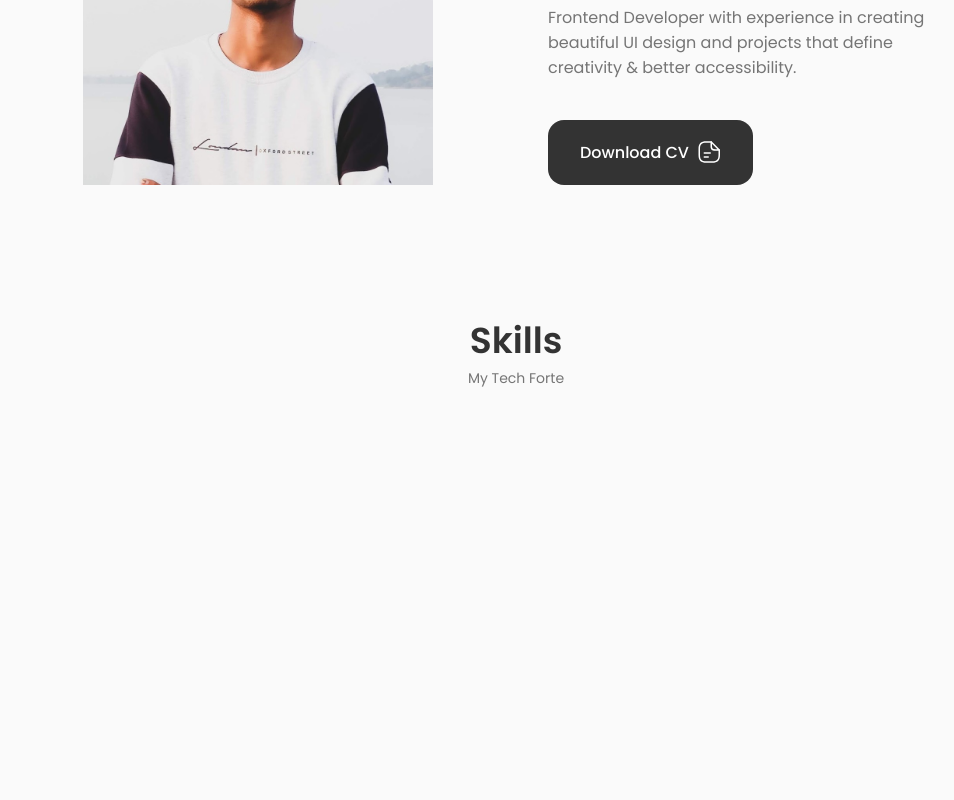
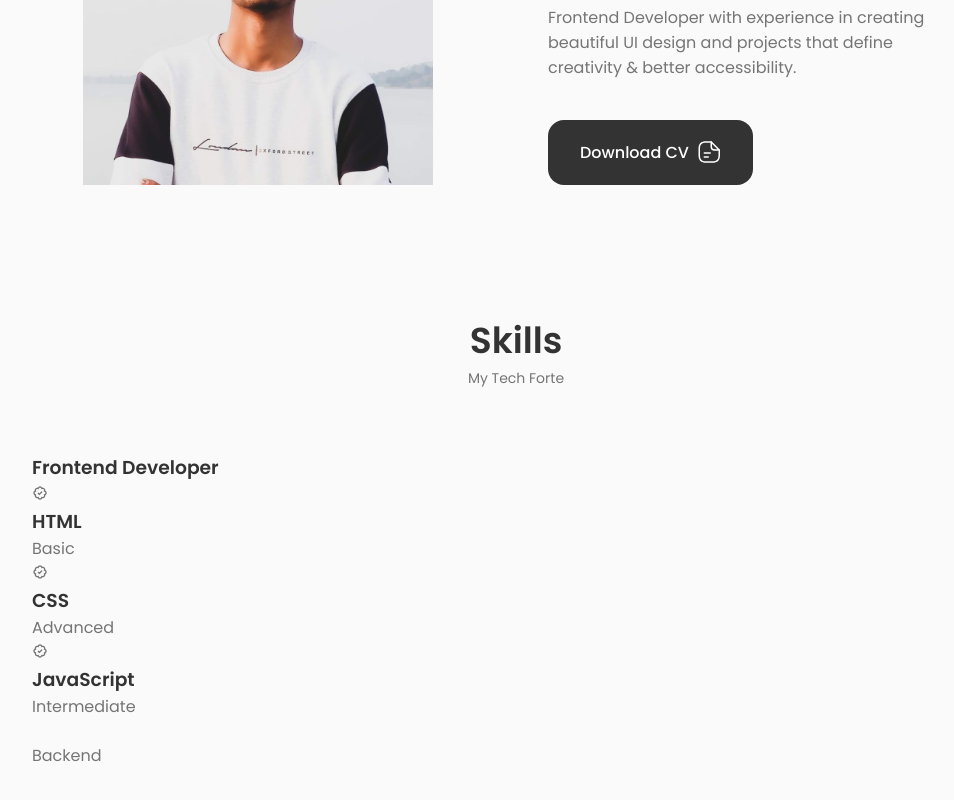
Before and after one commit to gyash21/THE-PORTFOLIO, a React (Create React App) app: page / in a window 1280 px wide. Shown: the part 1091-1891 px from the top of the page, without its empty margins (124-1078 px from the left). Before the commit the page ends 1576 px from the top, so only its background shows below. Built offline with nearby package versions, Linux system fonts and the light colour scheme.

Commit message:
added some frontend skills element

```diff
--- /dev/null
+++ b/src/components/skills/Backend.jsx
@@ -0,0 +1,9 @@
+import React from 'react'
+
+const Backend = () => {
+  return (
+    <div>Backend</div>
+  )
+}
+
+export default Backend
--- /dev/null
+++ b/src/components/skills/Frontend.jsx
@@ -0,0 +1,43 @@
+import React from 'react'
+
+const Frontend = () => {
+  return (
+   <div className="skills__content">
+    <h3 className="skills__title">Frontend Developer </h3>
+
+    <div className="skills__box">
+        <div className="skills__group">
+            <div className="skills__data">
+            <i class='bx bx-badge-check'></i>
+            <div>
+                <h3 className="skills__name">HTML</h3>
+                <span className="skills__level">Basic</span>
+            </div>
+            </div>
+
+
+            <div className="skills__data">
+            <i class='bx bx-badge-check'></i>
+            <div>
+                <h3 className="skills__name">CSS</h3>
+                <span className="skills__level">Advanced</span>
+            </div>
+            </div>
+
+
+            <div className="skills__data">
+            <i class='bx bx-badge-check'></i>
+            <div>
+                <h3 className="skills__name">JavaScript</h3>
+                <span className="skills__level">Intermediate</span>
+            </div>
+            </div>
+
+
+        </div>
+        </div>
+   </div>
+  )
+}
+
+export default Frontend
--- a/src/components/skills/Skills.jsx
+++ b/src/components/skills/Skills.jsx
@@ -1,10 +1,19 @@
 import React from 'react'
+import "./Frontend";
+import "./skills.css"
+import Frontend from './Frontend';
+import Backend from './Backend';
 
 const Skills = () => {
   return (
     <section className="skills section" id="skills">
         <h2 className="section__title">Skills</h2>
       <span className="section__subtitle">My Tech Forte</span>
+
+      <div className="skills__container container grid">
+        <Frontend/>
+        <Backend/>
+      </div>
     </section>
   )
 }
```
